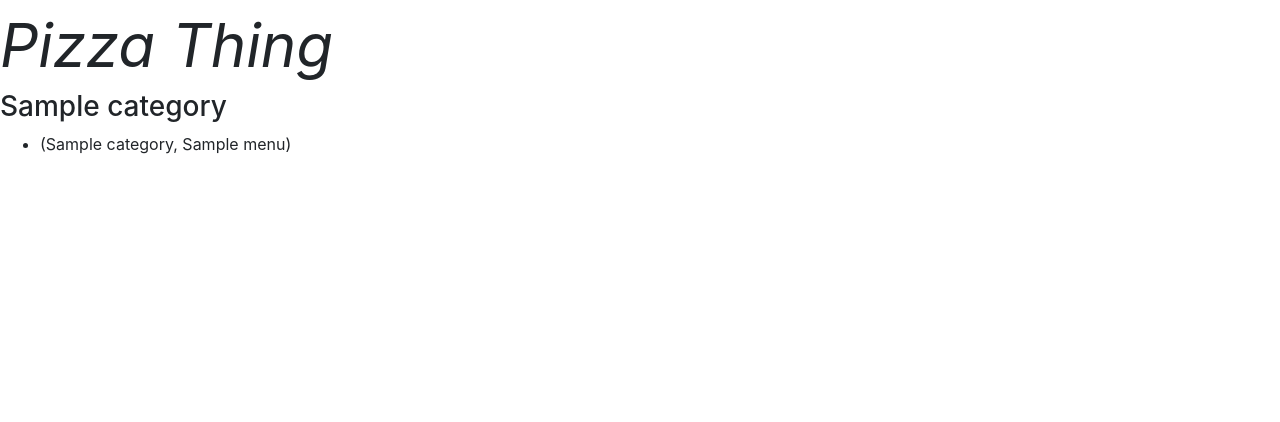
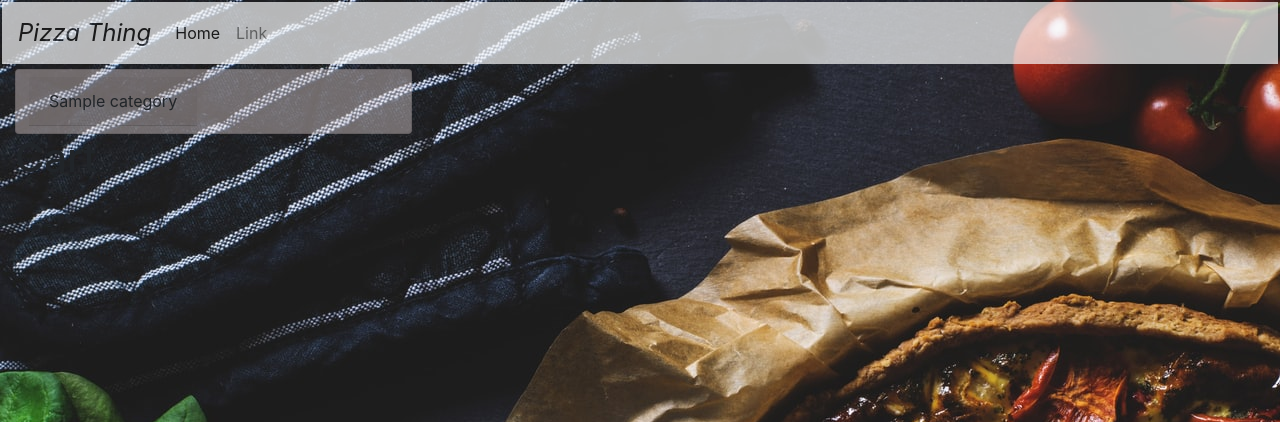
Before and after one commit to pkro/cs50w-project3, a Django app: template orders/templates/orders/menu.html in a window 1280 px wide. Shown: the top 422 px of the page. Run offline with Django 3.2, Linux system fonts and the light colour scheme; the template is opened without the code that fills it: most values are stand-ins (such as "Sample title", 1, 10 or a date in 2020); some libraries are stand-ins or nearby versions.

Commit message:
added accordion menu and background

```diff
--- /dev/null
+++ b/orders/static/css/main.css
@@ -0,0 +1,43 @@
+body {
+  background-image: url("../images/pizza_bg.jpg");
+}
+
+.card {
+  background-color: rgba(241, 224, 224, 0.4);
+}
+
+.navbar-brand {
+  font-size: 1.5em;
+}
+
+.navbar {
+  opacity: 0.7;
+  margin: 2px;
+}
+
+#myAccordion {
+  margin-top: 5px;
+}
+
+.panel-heading a:after {
+  font-family: 'Glyphicons Halflings';
+  content: "\2212";
+  float: right;
+  color: grey;
+}
+
+.panel-heading a.collapsed:after {
+  content: "\2b";
+}
+
+.panel-heading a:after {
+  font-family: 'Glyphicons Halflings';
+  content: "\2212";
+  float: right;
+  color: grey;
+}
+
+.panel-heading a.collapsed:after {
+  content: "\2b";
+}
+/*# sourceMappingURL=main.css.map */
--- /dev/null
+++ b/orders/static/css/main.scss
@@ -0,0 +1,41 @@
+body {
+    background-image: url('../images/pizza_bg.jpg');
+}
+
+.menu {
+
+}
+
+.card {
+    background-color: rgba($color: #f1e0e0, $alpha: 0.4);
+}
+.navbar-brand {
+    font-size: 1.5em;
+
+}
+.navbar {
+    opacity: 0.7;
+    margin: 2px;
+}
+#myAccordion {
+    margin-top:5px;
+}
+.panel-heading a:after {
+    font-family:'Glyphicons Halflings';
+    content:"\2212";
+    float: right;
+    color: grey;
+}
+.panel-heading a.collapsed:after {
+    content:"\2b";
+}
+
+.panel-heading a:after {
+  font-family:'Glyphicons Halflings';
+  content:"\2212";
+  float: right;
+  color: grey;
+}
+.panel-heading a.collapsed:after {
+  content:"\2b";
+}
--- a/orders/templates/orders/base.html
+++ b/orders/templates/orders/base.html
@@ -1,3 +1,4 @@
+{% load static %}
 <!doctype html>
 <html lang="en">
   <head>
@@ -8,13 +9,33 @@
 
     <!-- Bootstrap CSS -->
     <link rel="stylesheet" href="https://stackpath.bootstrapcdn.com/bootstrap/4.3.1/css/bootstrap.min.css" integrity="sha384-ggOyR0iXCbMQv3Xipma34MD+dH/1fQ784/j6cY/iJTQUOhcWr7x9JvoRxT2MZw1T" crossorigin="anonymous">
-
+    <link rel="stylesheet" href="{% static 'css/main.css' %}">
     <!-- Lineawesome -->
     <link rel="stylesheet" href="https://maxcdn.icons8.com/fonts/line-awesome/1.1/css/line-awesome-font-awesome.min.css">
+    <script src="https://code.jquery.com/jquery-3.3.1.slim.min.js"></script>
+    <script src="https://cdnjs.cloudflare.com/ajax/libs/popper.js/1.14.7/umd/popper.min.js" integrity="sha384-UO2eT0CpHqdSJQ6hJty5KVphtPhzWj9WO1clHTMGa3JDZwrnQq4sF86dIHNDz0W1" crossorigin="anonymous"></script>
+    <script src="https://stackpath.bootstrapcdn.com/bootstrap/4.3.1/js/bootstrap.min.js" integrity="sha384-JjSmVgyd0p3pXB1rRibZUAYoIIy6OrQ6VrjIEaFf/nJGzIxFDsf4x0xIM+B07jRM" crossorigin="anonymous"></script>
+
   </head>
   <body>
-      <i class="fa fa-pie-chart" style="font-size:60px">Pizza Thing</i>
+    <nav class="navbar navbar-expand-sm navbar-light bg-light">
+      <a class="navbar-brand" href="#"><i class="fa fa-pie-chart">Pizza Thing</i></a>
+      <button class="navbar-toggler d-lg-none" type="button" data-toggle="collapse" data-target="#collapsibleNavId" aria-controls="collapsibleNavId"
+          aria-expanded="false" aria-label="Toggle navigation">
+        <span class="navbar-toggler-icon"></span>
+      </button>
+      <div class="collapse navbar-collapse" id="collapsibleNavId">
+        <ul class="navbar-nav mr-auto mt-2 mt-lg-0">
+          <li class="nav-item active">
+            <a class="nav-link" href="#">Home <span class="sr-only">(current)</span></a>
+          </li>
+          <li class="nav-item">
+            <a class="nav-link" href="#">Link</a>
+          </li>
 
+        </ul>
+      </div>
+    </nav>
     {% block content %}
     {% endblock content %}
     <!-- Optional JavaScript -->
--- a/orders/templates/orders/menu.html
+++ b/orders/templates/orders/menu.html
@@ -1,22 +1,58 @@
 {% extends 'orders/base.html' %}
-
 {%block content%}
 
+<!--- Menu sidebar left ---------------------------------------------------->
+<div class="col-sm-4 panel-group" id="myAccordion">
   {% for category, items in menu.items %}
-    <h3>{{ category }}</h3>
-    <ul>
-    {% for item in items %}
-        <li>
+  <div class="card">
+    <div class="panel panel-default" id="panel{{ items.categoryId }}">
+      <button
+        type="button"
+        class="btn"
+        data-toggle="collapse"
+        data-target="#collapse{{ items.categoryId }}"
+      >
+        <div class="card-header" id="heading{{ items.categoryId }}">
+          {{ category }}
+        </div>
+      </button>
+
+      <div
+        id="collapse{{ items.categoryId }}"
+        class="panel-collapse collapse in"
+        aria-labelledby="heading{{ items.categoryId }}"
+        data-parent="#myAccordion"
+      >
+        <div class="card-body">
+          <ul class="list-group list-group-flush">
+            {% for item in items.menuItems %}
+            <li class="list-group-item">
               {% if item.extra_for %}
-                {{item.name}}
+              {{ item.name }}
               {% elif category == 'Toppings' %}
-                {{item.name}}
+              {{ item.name }}
               {% else %}
-                {{item}}
+              {{ item.name }}
               {% endif %}
             </li>
             {% endfor item %}
           </ul>
+        </div>
+        <!-- card-body-->
+      </div>
+      <!--collapse-->
+    </div>
+  </div>
+  <!-- card -->
   {% endfor category%}
+</div>
+
+<!-- myAccordion-->
+
+<!--- Cart sidebar right ---------------------------------------------------->
+
+<div class="cart col-sm-4 panel-group">
+<h1>Cart</h1>
+
 
 {% endblock content %}
```
Also changed, not shown: orders/static/images/dough.jpg (added), orders/static/images/pizza_bg.jpg (added). Lines whose indentation alone changed are shown as unchanged.
